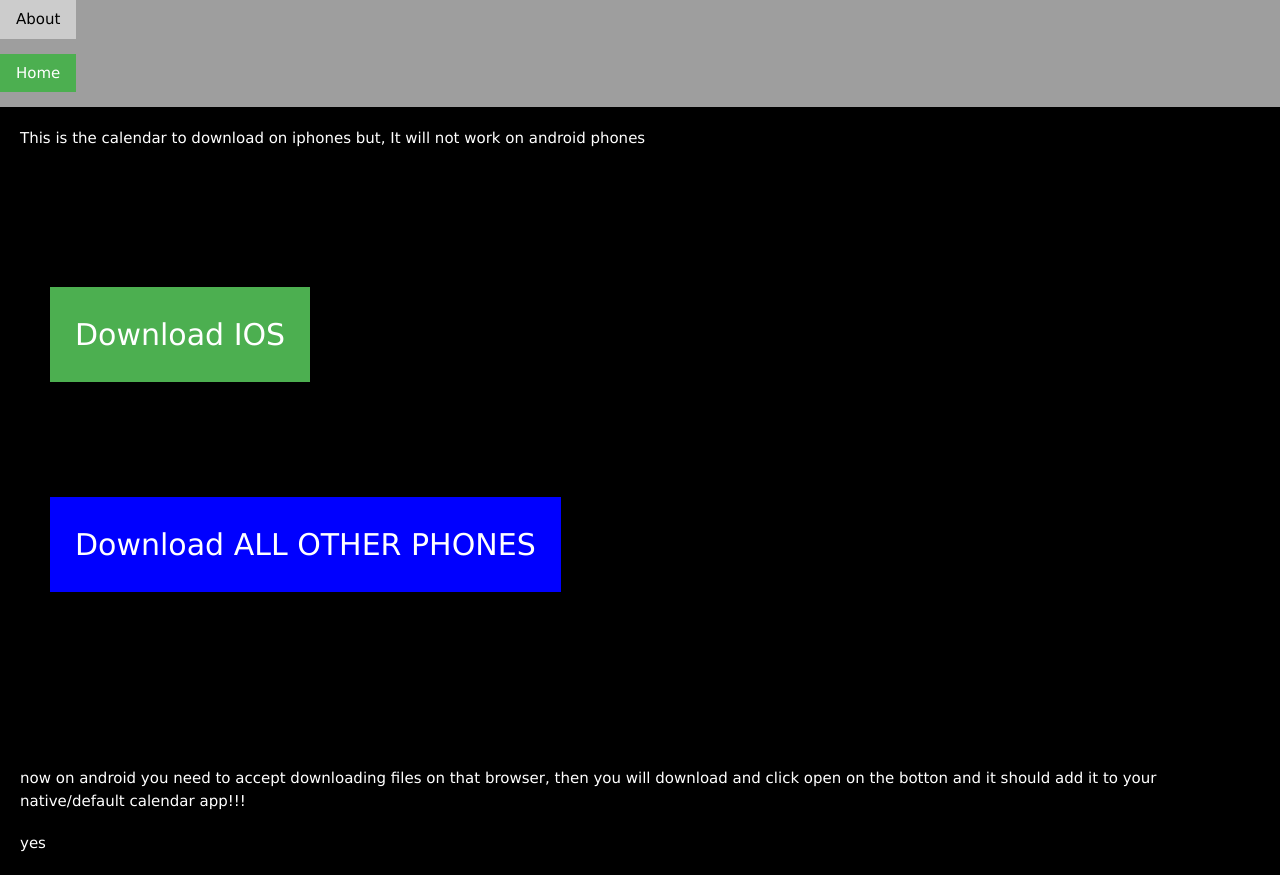
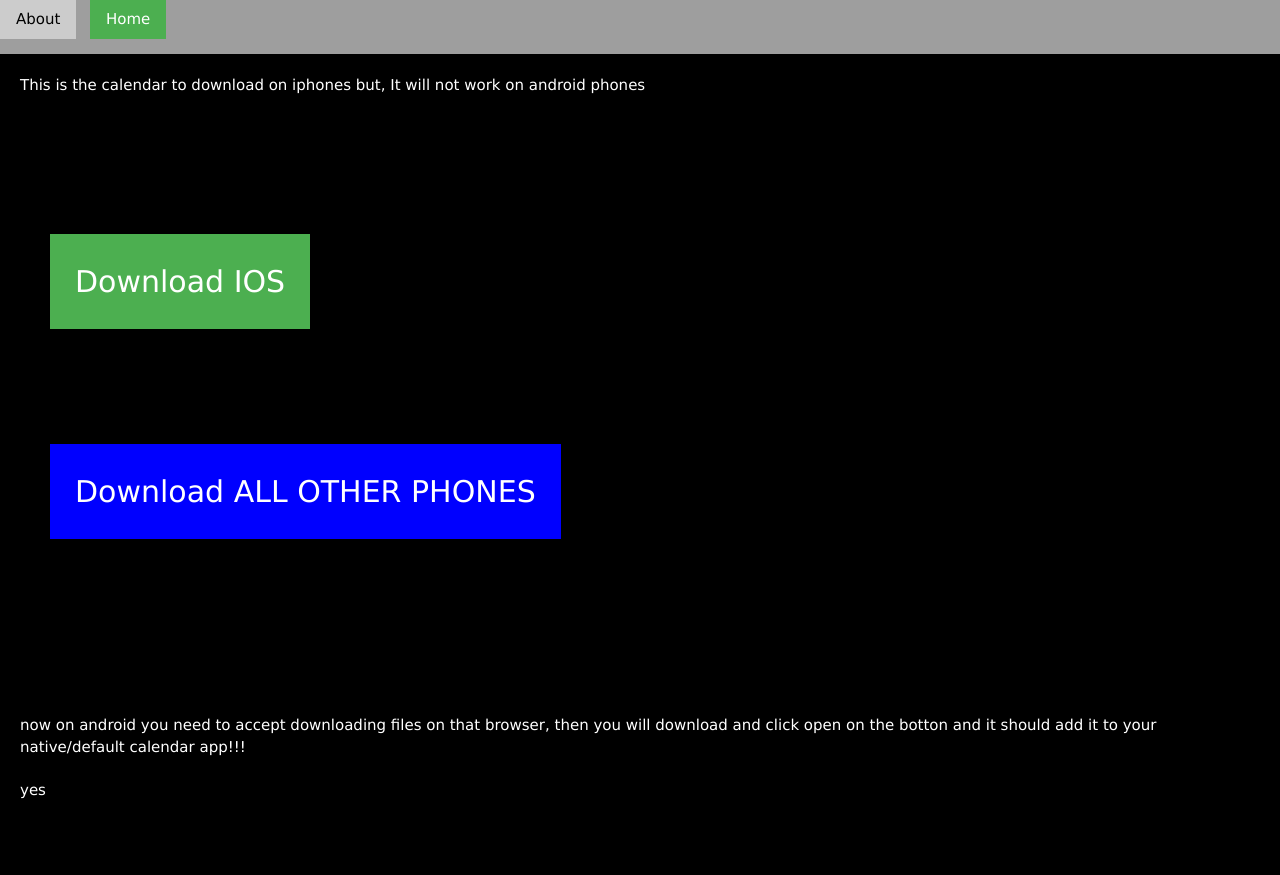
Before and after one commit to lehighvalleymtb/lehighvalleymtb.github.io, a plain HTML site: page calendar-download/index.html in a window 1280 px wide. After the commit the page ends 821 px from the top, so only its background shows below. Drawn offline with nearby package versions, Linux system fonts and the light colour scheme.

Commit message:
made the sticky bar less of an intrusion

```diff
--- a/calendar-download/index.html
+++ b/calendar-download/index.html
@@ -48,9 +48,11 @@
         <form method="get" action="/about/index.html">
             <button type="submit" class="w3-button w3-green" >About</button>
         </form>
-        <form method="get" action="/index.html">
-            <button type="submit" class="w3-button w3-green" >Home</button>
-        </form>
+		<div class="absolute1">
+       		<form method="get" action="/index.html">
+        	    <button type="submit" class="w3-button w3-green" >Home</button>
+        	</form>
+		</div>
     </div>
 
    <p>
```
